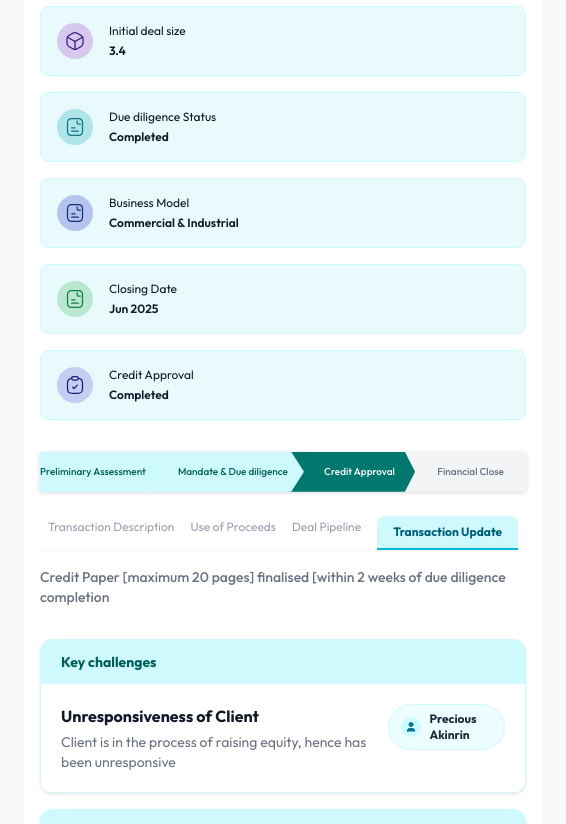
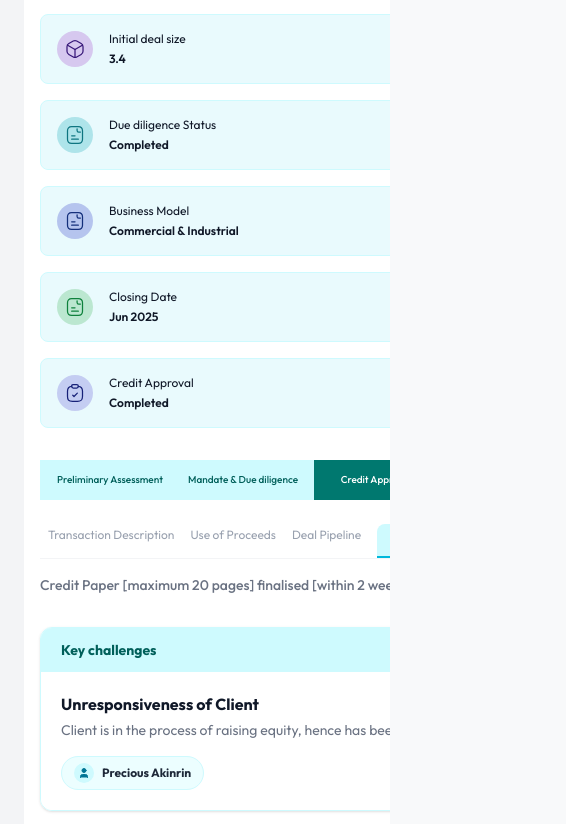
Before and after one commit to syntaxdesigner01/dreef, a Next.js app: page / in a window 390 px wide. Shown: the part 1159-1983 px from the top of the page, 566 px wide, since content can reach past the window. Built offline with nearby package versions, Linux system fonts and the light colour scheme.

Commit message:
feat: Implement initial project details page with global styling, tab navigation, and progress bar component. fix: overflow on mobile

```diff
--- a/app/components/ProgressBar.tsx
+++ b/app/components/ProgressBar.tsx
@@ -9,49 +9,36 @@ const stages = [
 
 const ProgressBar = () => {
   return (
-    <div className="flex w-full filter drop-shadow-sm">
+    <div className="w-full overflow-hidden">
+      <div className="flex filter drop-shadow-sm overflow-x-auto no-scrollbar">
         {stages.map((stage, idx) => (
           <div
             key={idx}
             className={clsx(
-            "flex-1 relative h-10 flex items-center justify-center whitespace-nowrap text-[10px] md:text-xs font-medium",
+              "relative h-10 flex items-center justify-center whitespace-nowrap text-[10px] md:text-xs font-medium shrink-0",
+
+              // 👇 IMPORTANT: fixed width instead of flex-1
+              "px-4 min-w-[140px] md:min-w-[180px]",
+
               // Arrow shape
               idx !== stages.length - 1 ? "clip-arrow-right" : "clip-arrow-end",
+
               // Colors
               stage.status === "completed" && "bg-cyan-100 text-teal-800",
               stage.status === "current" && "bg-teal-700 text-white z-10",
               stage.status === "pending" && "bg-gray-100 text-gray-500",
-            // Overlap adjustment
-            idx !== 0 && "-ml-4",
+
+              // 👇 Smaller overlap on mobile
+              idx !== 0 && "-ml-2 md:-ml-4",
             )}
             style={{
-            paddingLeft: idx !== 0 ? "2rem" : "0",
-            paddingRight: "1rem",
               zIndex: stages.length - idx,
             }}
           >
             {stage.name}
           </div>
         ))}
-      <style jsx>{`
-        .clip-arrow-right {
-          clip-path: polygon(
-            0% 0%,
-            92% 0%,
-            100% 50%,
-            92% 100%,
-            0% 100%,
-            8% 50%
-          );
-        }
-        .clip-arrow-end {
-          clip-path: polygon(0% 0%, 100% 0%, 100% 100%, 0% 100%, 8% 50%);
-        }
-        /* First item needs straight left edge */
-        div:first-child.clip-arrow-right {
-          clip-path: polygon(0% 0%, 92% 0%, 100% 50%, 92% 100%, 0% 100%);
-        }
-      `}</style>
+      </div>
     </div>
   );
 };
--- a/app/components/ProjectDetails.tsx
+++ b/app/components/ProjectDetails.tsx
@@ -1,19 +1,30 @@
 "use client";
 
-import {
-  LuFileText,
-  LuBox,
-  LuCalendar,
-  LuCircleCheck,
-  LuClipboard,
-  LuTriangleAlert,
-  LuUser,
-} from "react-icons/lu";
+import { useRef, useEffect } from "react";
+import { LuUser, LuChevronLeft, LuChevronRight } from "react-icons/lu";
 
 import InfoCard from "./InfoCard";
 import ProgressBar from "./ProgressBar";
 
 const ProjectDetails = () => {
+  const tabsRef = useRef<HTMLDivElement>(null);
+
+  useEffect(() => {
+    if (tabsRef.current) {
+      tabsRef.current.scrollLeft = tabsRef.current.scrollWidth;
+    }
+  }, []);
+
+  const scroll = (direction: "left" | "right") => {
+    if (tabsRef.current) {
+      const scrollAmount = 200;
+      tabsRef.current.scrollBy({
+        left: direction === "left" ? -scrollAmount : scrollAmount,
+        behavior: "smooth",
+      });
+    }
+  };
+
   return (
     <div className="flex flex-col gap-8 w-full">
       {/* About Section */}
@@ -71,7 +82,7 @@ const ProjectDetails = () => {
       {/* Progress Bar & Tabs */}
       <section>
         <ProgressBar />
-        <div className="flex items-center gap-4 md:gap-6 text-xs md:text-sm text-gray-400 mt-6 px-2 border-b border-gray-100 pb-0 ">
+        <div className="flex items-center gap-4 md:gap-6 text-xs md:text-sm text-gray-400 mt-6 px-2 border-b border-gray-100 pb-0 w-full overflow-x-auto no-scrollbar">
           <span className="pb-3 hover:text-gray-600 cursor-pointer whitespace-nowrap">
             Transaction Description
           </span>
@@ -98,7 +109,7 @@ const ProjectDetails = () => {
           <div className="bg-cyan-100 p-3 px-5 font-bold text-teal-800 text-sm">
             Key challenges
           </div>
-          <div className="bg-white p-5 flex items-start justify-between">
+          <div className="bg-white p-5 flex flex-col md:flex-row items-start justify-between gap-4">
             <div className="max-w-2xl">
               <h4 className="text-base font-bold text-gray-900 mb-1">
                 Unresponsiveness of Client
@@ -108,7 +119,7 @@ const ProjectDetails = () => {
                 unresponsive
               </p>
             </div>
-            <div className="flex items-center gap-2 text-xs bg-cyan-50 px-3 py-1.5 rounded-full border border-cyan-100">
+            <div className="flex items-center gap-2 text-xs bg-cyan-50 px-3 py-1.5 rounded-full border border-cyan-100 self-start md:self-auto">
               <div className="p-1 bg-cyan-100 rounded-full text-cyan-700">
                 <LuUser size={12} fill="currentColor" />
               </div>
@@ -122,7 +133,7 @@ const ProjectDetails = () => {
           <div className="bg-cyan-100 p-3 px-5 font-bold text-teal-800 text-sm">
             Area of mananagement support
           </div>
-          <div className="bg-white p-5 flex items-start justify-between">
+          <div className="bg-white p-5 flex flex-col md:flex-row items-start justify-between gap-4">
             <div className="max-w-2xl">
               <h4 className="text-base font-bold text-gray-900 mb-1">
                 Client Unresponsiveness
@@ -132,7 +143,7 @@ const ProjectDetails = () => {
                 with client.
               </p>
             </div>
-            <div className="flex items-center gap-2 text-xs bg-cyan-50 px-3 py-1.5 rounded-full border border-cyan-100">
+            <div className="flex items-center gap-2 text-xs bg-cyan-50 px-3 py-1.5 rounded-full border border-cyan-100 self-start md:self-auto">
               <div className="p-1 bg-cyan-100 rounded-full text-cyan-700">
                 <LuUser size={12} fill="currentColor" />
               </div>
--- a/app/components/Tabs.tsx
+++ b/app/components/Tabs.tsx
@@ -9,7 +9,7 @@ interface TabsProps {
 
 const Tabs = ({ activeTab, onTabChange }: TabsProps) => {
   return (
-    <div className="flex justify-center w-full md:justify-start items-center md:gap-8 gap-10  mt-8 mb-6">
+    <div className="flex justify-center w-full md:justify-start items-center md:gap-8 gap-10 mt-8 mb-6 overflow-x-auto pb-2">
       <button
         onClick={() => onTabChange("details")}
         className={clsx(
--- a/app/globals.css
+++ b/app/globals.css
@@ -5,27 +5,24 @@
 @custom-variant dark (&:where(.dark, .dark *));
 
 :root {
-  --background: #F8F9FA;
+  --background: #f8f9fa;
   --foreground: #171717;
 
   /* Brand Colors */
-  --primary: #52B788;  /* Logo Green */
-  --primary-dark: #2D6A4F;
-  --accent-light: #E8F5F1;
-  --textLight: #11111185
-
-  /* Status Colors */
-  --status-complete-bg: #D1E7DD;
-  --status-complete-text: #0F5132;
-  --status-pending-bg: #FFF3CD;
-  --status-pending-text: #664D03;
-  --status-process-bg: #CFE2FF;
+  --primary: #52b788; /* Logo Green */
+  --primary-dark: #2d6a4f;
+  --accent-light: #e8f5f1;
+  --textLight: #11111185 /* Status Colors */ --status-complete-bg: #d1e7dd;
+  --status-complete-text: #0f5132;
+  --status-pending-bg: #fff3cd;
+  --status-pending-text: #664d03;
+  --status-process-bg: #cfe2ff;
   --status-process-text: #084298;
 
   /* Card Gradients/Colors */
-  --card-energy-bg: #CFF4FC;
-  --card-connections-bg: #E2E3E5; /* Placeholder, will refine */
-  --card-communities-bg: #D1E7DD;
+  --card-energy-bg: #cff4fc;
+  --card-connections-bg: #e2e3e5; /* Placeholder, will refine */
+  --card-communities-bg: #d1e7dd;
 }
 
 @theme inline {
@@ -43,3 +40,14 @@ body {
   color: var(--foreground);
   font-family: var(--font-sans), Arial, Helvetica, sans-serif;
 }
+
+/* Hide scrollbar for Chrome, Safari and Opera */
+.no-scrollbar::-webkit-scrollbar {
+  display: none;
+}
+
+/* Hide scrollbar for IE, Edge and Firefox */
+.no-scrollbar {
+  -ms-overflow-style: none; /* IE and Edge */
+  scrollbar-width: none; /* Firefox */
+}
--- a/app/page.tsx
+++ b/app/page.tsx
@@ -11,17 +11,15 @@ export default function Home() {
   const [activeTab, setActiveTab] = useState<"details" | "tracker">("details");
 
   return (
-    <div className="flex min-h-screen bg-white font-sans text-gray-900 ">
+    <div className="flex flex-1 bg-white font-sans text-gray-900 overflow-hidden">
       {/* Sidebar - Hidden on mobile, shown on large screens */}
 
-
       {/* Main Content */}
-      <main className="flex-1 h-screen bg-gray-100">
+      <main className="flex-1 bg-gray-100 overflow-y-auto">
         <div className="max-w-6xl mx-auto p-6 md:p-8 pb-20">
           <ProjectHeader />
 
           <section className="flex gap-2">
-
             <section className="bg-white p-4 mt-4 rounded-md">
               <Tabs activeTab={activeTab} onTabChange={setActiveTab} />
 
```
Lines whose indentation alone changed are shown as unchanged.
